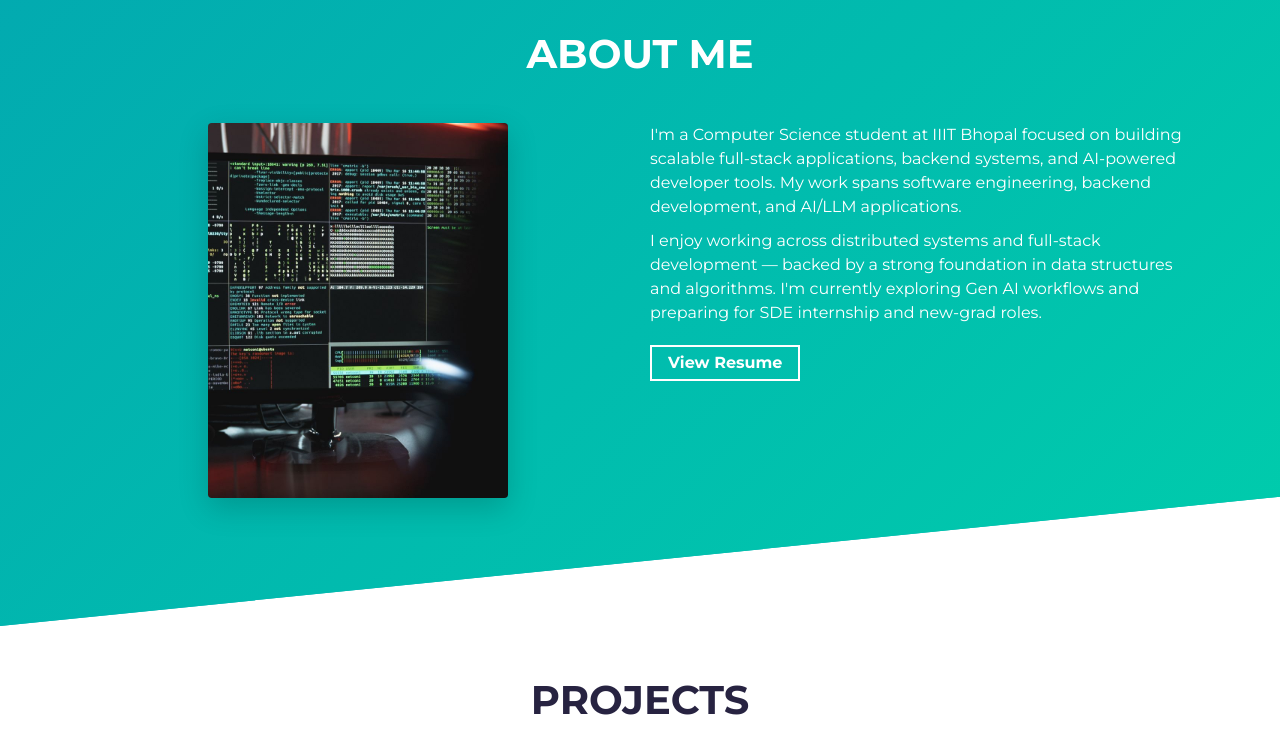
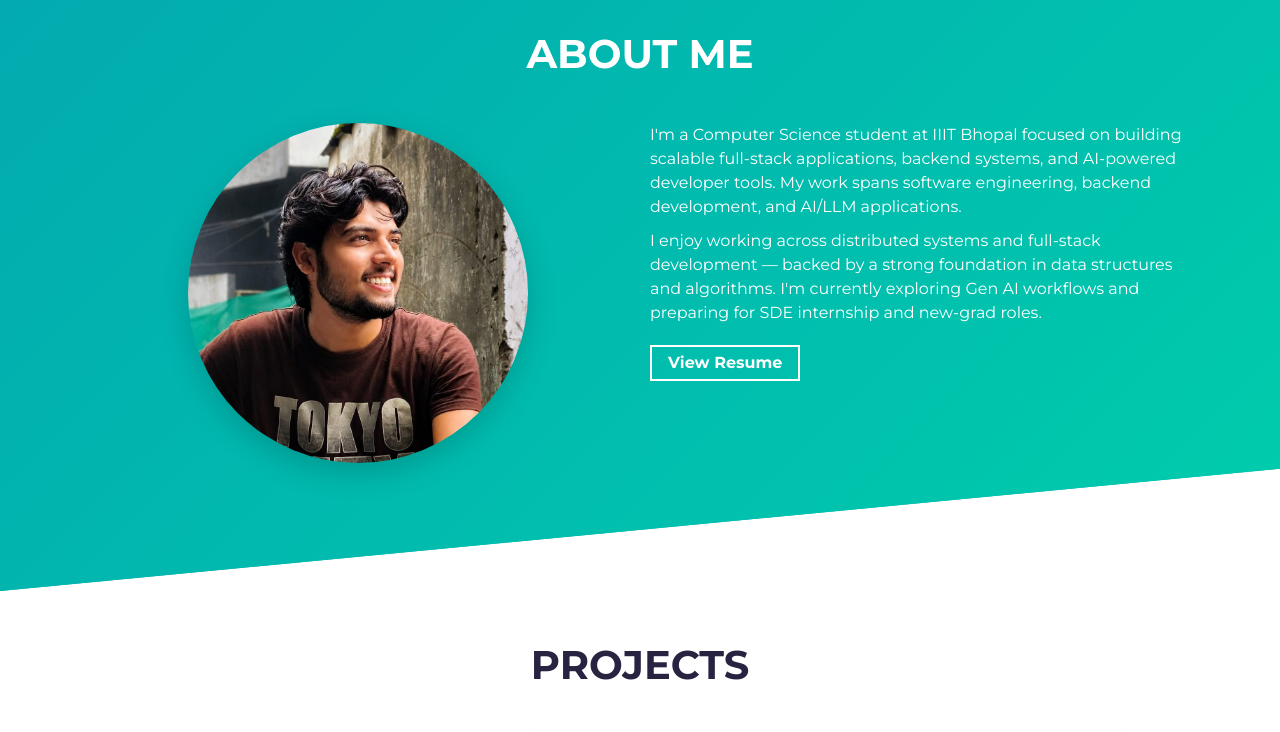
Before and after one commit to adeshmishir/Portfolio, a React (Vite) app: page / in a window 1280 px wide. Shown: the part 820-1552 px from the top of the page. Built offline with nearby package versions, Linux system fonts and the light colour scheme.

Commit message:
use new profile photo, round crop, size tweaks, smaller project images

```diff
--- a/index.html
+++ b/index.html
@@ -26,7 +26,7 @@
       property="og:description"
       content="Software Engineer & AI Developer building scalable full-stack applications, backend systems, and AI-powered developer tools."
     />
-    <meta property="og:image" content="https://adeshmishra.me/portrait.jpg" />
+    <meta property="og:image" content="https://adeshmishra.me/profile.jpeg" />
 
     <meta name="twitter:card" content="summary_large_image" />
     <meta name="twitter:title" content="Adesh Mishra | Software Engineer & AI Developer" />
@@ -34,7 +34,7 @@
       name="twitter:description"
       content="Software Engineer & AI Developer building scalable full-stack applications, backend systems, and AI-powered developer tools."
     />
-    <meta name="twitter:image" content="https://adeshmishra.me/portrait.jpg" />
+    <meta name="twitter:image" content="https://adeshmishra.me/profile.jpeg" />
 
     <link rel="preconnect" href="https://fonts.googleapis.com" />
     <link rel="preconnect" href="https://fonts.gstatic.com" crossorigin />
--- a/src/components/site/About.tsx
+++ b/src/components/site/About.tsx
@@ -22,8 +22,6 @@ export function About() {
               <div className="about-wrapper__image">
                 <img
                   className="img-fluid rounded shadow-lg"
-                  width="300"
-                  height="auto"
                   src={profile.portrait}
                   alt="Portrait of Adesh Mishra"
                 />
--- a/src/index.css
+++ b/src/index.css
@@ -282,6 +282,24 @@ a:hover {
   height: auto;
 }
 
+.about-wrapper__image img {
+  width: 34rem;
+  height: 34rem;
+  max-width: 100%;
+  object-fit: cover;
+  display: block;
+  margin: 0 auto;
+  border-radius: 50%;
+}
+
+@media (max-width: 768px) {
+  .about-wrapper__image img {
+    width: 29rem;
+    height: 29rem;
+    margin: 0 auto;
+  }
+}
+
 .rounded {
   border-radius: 0.375rem;
 }
@@ -486,7 +504,7 @@ section {
 }
 
 #about .about-wrapper__image img {
-  border-radius: 0.375rem;
+  border-radius: 50%;
 }
 
 /* ---------- Projects ---------- */
@@ -587,7 +605,7 @@ section {
 }
 
 #projects .project-wrapper__image {
-  width: 90%;
+  width: 80%;
   margin: 0 auto;
 }
 
--- a/src/lib/data.ts
+++ b/src/lib/data.ts
@@ -9,7 +9,7 @@ export const profile = {
   education: "IIIT Bhopal — B.Tech in Computer Science & Engineering",
   graduation: "Class of 2027 · CGPA 8.30",
   portfolio: "https://adeshmishra.me",
-  portrait: "/portrait.jpg",
+  portrait: "/profile.jpeg",
   resumeUrl:
     "https://drive.google.com/file/d/19ZC63eXszU8UM1z8Ig20bUnigzLfv0bY/view?usp=sharing",
   about: [
```
Also changed, not shown: public/portrait.jpg (deleted), public/profile.jpeg (added).
